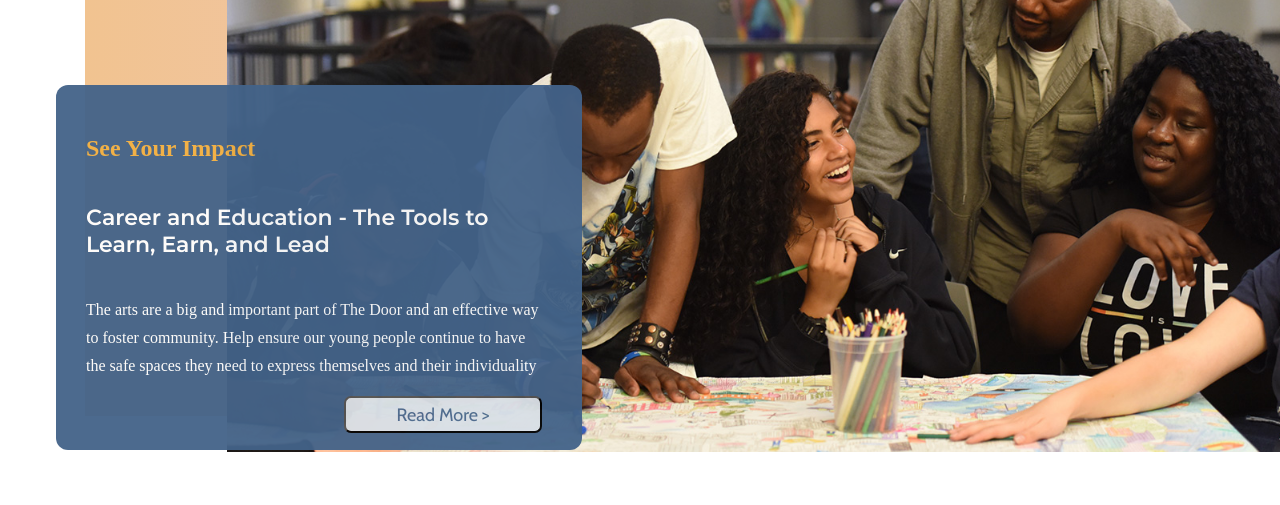
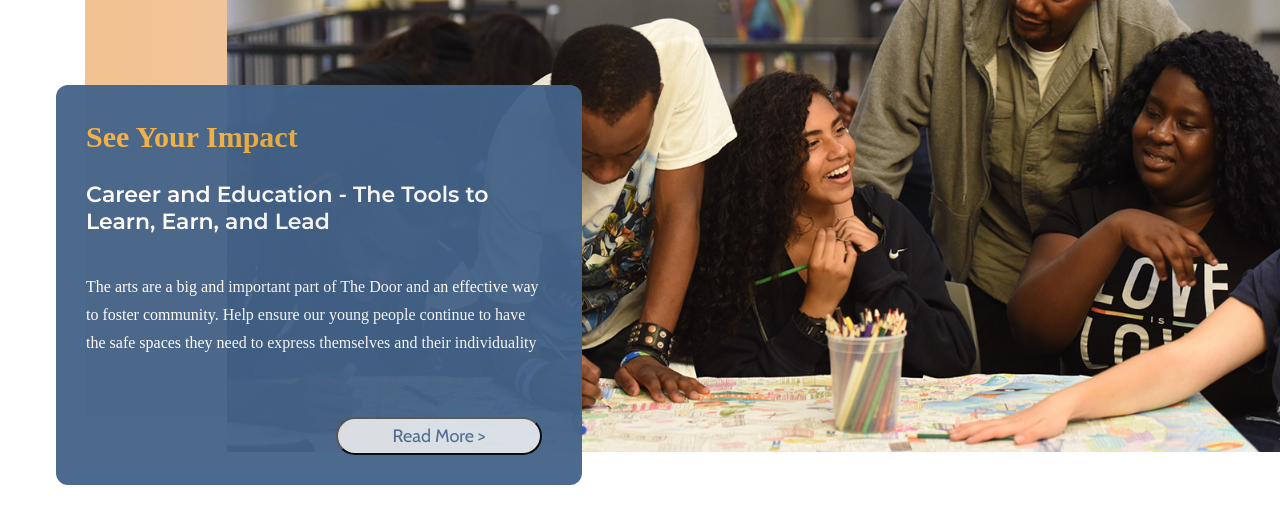
Before and after one commit to Ricomitch/The-Door, a React (Create React App) app in the folder client/: page / in a window 1280 px wide. Shown: the part 3340-3845 px from the top of the page. Built offline with nearby package versions, Linux system fonts and the light colour scheme; a web font is replaced by a local one.

Commit message:
rectangle143 conditionally styled

```diff
--- a/client/src/components/shared/Rectangle143/Rectangle143.css
+++ b/client/src/components/shared/Rectangle143/Rectangle143.css
@@ -14,7 +14,7 @@
   height: 41px;
   font-family: Montserrat;
   font-size: 24px;
-  font-weight: bold;
+  font-weight: bolder;
   color: #f3b143;
   display: flex;
   flex-wrap: wrap;
@@ -48,6 +48,23 @@
   color: #4a688d;
   /* line-height: 37px; */
 }
-.subheader {
+.subheader-class {
   height: 400px;
 }
+.subheader-button {
+  border-radius: 25px;
+  width: 205.9px;
+  height: 38.5px;
+}
+.subheader-heading {
+  width: 277.7px;
+  height: 42.6px;
+  font-family: Montserrat;
+  font-size: 30px;
+  font-weight: bolder;
+  color: #f3b143;
+  margin: 5px 0;
+}
+.no-button {
+  display: none;
+}
--- a/client/src/components/shared/Rectangle143/Rectangle143.jsx
+++ b/client/src/components/shared/Rectangle143/Rectangle143.jsx
@@ -2,15 +2,21 @@ import React from 'react'
 import './Rectangle143.css'
 
 function Rectangle143({ copy }) {
-
   const addlClass = copy.subheader ? 'subheader-class' : ''
+  const addlButtonClass = copy.subheader ? 'subheader-button' : ''
+  const addlHeadingClass = copy.subheader ? 'subheader-heading' : ''
+  const noButtonClass = copy.buttonValue === null ? 'no-button' : ''
 
   return (
     <div className={`rectangle143 ${addlClass}`}>
-      <h2 className='rectangle-header'>{copy.header}</h2>
-      {copy.subheader && <h3 className='rectangle-subheading'>{copy.subheader}</h3>}
+      <h2 className={`rectangle-header ${addlHeadingClass}`}>{copy.header}</h2>
+      {copy.subheader && (
+        <h3 className='rectangle-subheading'>{copy.subheader}</h3>
+      )}
       <p className='rectangle-content'>{copy.content}</p>
-      <button className='rectangle-button'><span className='button-words'>{copy.buttonValue}</span></button>
+      <button className={`rectangle-button ${addlButtonClass} ${noButtonClass}`}>
+        <span className='button-words'>{copy.buttonValue}</span>
+      </button>
     </div>
   )
 }
```
